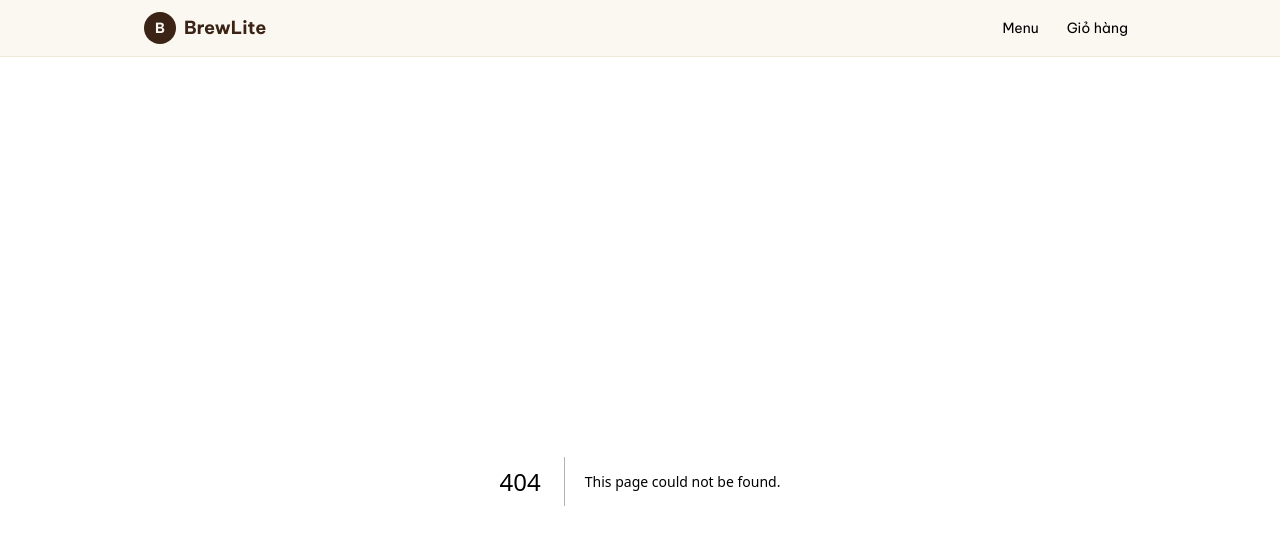
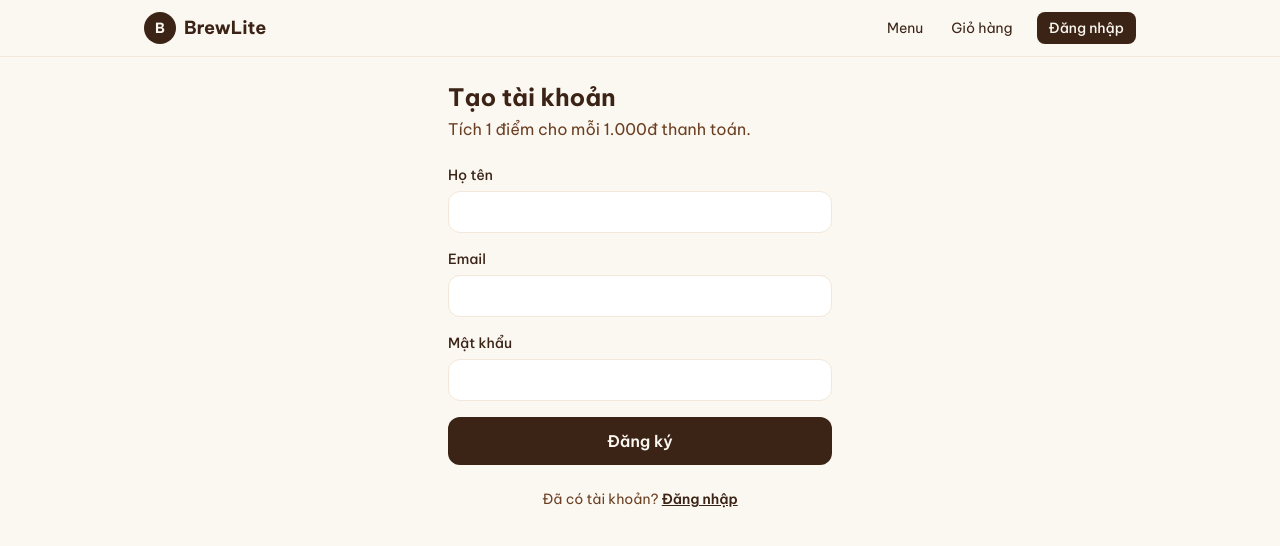
Before and after one commit to PhucLee23/brewlite-assignment1, a Next.js app in the folder frontend/: page /register in a window 1280 px wide. Before the commit this address had no page. Shown: the top 546 px of the page. Built offline with nearby package versions, Linux system fonts and the light colour scheme; no server answers.

Commit message:
feat(auth-ui): trang đăng nhập, đăng ký và nút đăng xuất trên Header

```diff
--- /dev/null
+++ b/frontend/src/app/login/page.tsx
@@ -0,0 +1,10 @@
+import { Suspense } from "react";
+import AuthForm from "@/components/AuthForm";
+
+export default function LoginPage() {
+  return (
+    <Suspense>
+      <AuthForm mode="login" />
+    </Suspense>
+  );
+}
--- /dev/null
+++ b/frontend/src/app/register/page.tsx
@@ -0,0 +1,10 @@
+import { Suspense } from "react";
+import AuthForm from "@/components/AuthForm";
+
+export default function RegisterPage() {
+  return (
+    <Suspense>
+      <AuthForm mode="register" />
+    </Suspense>
+  );
+}
--- /dev/null
+++ b/frontend/src/components/AuthForm.tsx
@@ -0,0 +1,89 @@
+"use client";
+
+import Link from "next/link";
+import { useRouter, useSearchParams } from "next/navigation";
+import { FormEvent, useState } from "react";
+import { ErrorBox, inputClass, primaryButton } from "@/components/ui";
+import { api } from "@/lib/api";
+import type { AuthResponse } from "@/lib/types";
+import { useAuth } from "@/store/auth";
+
+export default function AuthForm({ mode }: { mode: "login" | "register" }) {
+  const router = useRouter();
+  const params = useSearchParams();
+  const setAuth = useAuth((s) => s.setAuth);
+  const [error, setError] = useState<string | null>(null);
+  const [submitting, setSubmitting] = useState(false);
+
+  // Chỉ chấp nhận đường dẫn nội bộ để tránh open redirect
+  const nextParam = params.get("next");
+  const next = nextParam?.startsWith("/") && !nextParam.startsWith("//") ? nextParam : "/";
+  const isLogin = mode === "login";
+
+  async function onSubmit(e: FormEvent<HTMLFormElement>) {
+    e.preventDefault();
+    const form = new FormData(e.currentTarget);
+    setSubmitting(true);
+    setError(null);
+    try {
+      const body = isLogin
+        ? { email: form.get("email"), password: form.get("password") }
+        : { email: form.get("email"), password: form.get("password"), fullName: form.get("fullName") };
+      const res = await api<AuthResponse>(isLogin ? "/auth/login" : "/auth/register", { method: "POST", body });
+      setAuth(res.accessToken, res.user);
+      router.replace(next);
+    } catch (err) {
+      setError((err as Error).message);
+      setSubmitting(false);
+    }
+  }
+
+  const switchHref = `${isLogin ? "/register" : "/login"}${nextParam ? `?next=${encodeURIComponent(next)}` : ""}`;
+
+  return (
+    <div className="mx-auto max-w-sm">
+      <h1 className="text-2xl font-bold">{isLogin ? "Đăng nhập" : "Tạo tài khoản"}</h1>
+      <p className="mb-6 mt-1 text-roast">
+        {isLogin ? "Đăng nhập để đặt đơn và tích điểm." : "Tích 1 điểm cho mỗi 1.000đ thanh toán."}
+      </p>
+      <form onSubmit={onSubmit} className="flex flex-col gap-4">
+        {!isLogin && (
+          <label className="flex flex-col gap-1.5 text-sm font-medium">
+            Họ tên
+            <input name="fullName" required minLength={2} maxLength={100} className={inputClass} autoComplete="name" />
+          </label>
+        )}
+        <label className="flex flex-col gap-1.5 text-sm font-medium">
+          Email
+          <input name="email" type="email" required className={inputClass} autoComplete="email" />
+        </label>
+        <label className="flex flex-col gap-1.5 text-sm font-medium">
+          Mật khẩu
+          <input
+            name="password"
+            type="password"
+            required
+            minLength={isLogin ? 1 : 6}
+            className={inputClass}
+            autoComplete={isLogin ? "current-password" : "new-password"}
+          />
+        </label>
+        {error && <ErrorBox message={error} />}
+        <button type="submit" disabled={submitting} className={primaryButton}>
+          {submitting ? "Đang xử lý..." : isLogin ? "Đăng nhập" : "Đăng ký"}
+        </button>
+      </form>
+      <p className="mt-6 text-center text-sm text-roast">
+        {isLogin ? "Chưa có tài khoản?" : "Đã có tài khoản?"}{" "}
+        <Link href={switchHref} className="font-semibold text-espresso underline">
+          {isLogin ? "Đăng ký" : "Đăng nhập"}
+        </Link>
+      </p>
+      {isLogin && (
+        <p className="mt-4 rounded-xl bg-latte p-3 text-center text-xs text-roast">
+          Tài khoản demo: khach@brewlite.vn / 123456
+        </p>
+      )}
+    </div>
+  );
+}
--- a/frontend/src/components/Header.tsx
+++ b/frontend/src/components/Header.tsx
@@ -1,8 +1,9 @@
 "use client";
 
 import Link from "next/link";
-import { usePathname } from "next/navigation";
+import { usePathname, useRouter } from "next/navigation";
 import { useHydrated } from "@/lib/hooks";
+import { useAuth } from "@/store/auth";
 import { selectCount, useCart } from "@/store/cart";
 
 const NAV_LINK = "rounded-lg px-2 py-1.5 hover:bg-latte";
@@ -12,6 +13,8 @@ const NAV_ACTIVE = "font-semibold underline decoration-2 underline-offset-[6px]"
 export default function Header() {
   const hydrated = useHydrated();
   const count = useCart(selectCount);
+  const { user, logout } = useAuth();
+  const router = useRouter();
   const pathname = usePathname();
 
   const navClass = (active: boolean) => (active ? `${NAV_LINK} ${NAV_ACTIVE}` : NAV_LINK);
@@ -50,6 +53,28 @@ export default function Header() {
               </span>
             )}
           </Link>
+          {hydrated &&
+            (user ? (
+              <div className="flex items-center gap-2 sm:ml-1 sm:border-l sm:border-latte sm:pl-3">
+                <span className="hidden text-right leading-tight sm:block">
+                  <span className="block font-medium">{user.fullName}</span>
+                  <span className="block text-xs text-roast">{user.loyaltyPoints} điểm thưởng</span>
+                </span>
+                <button
+                  onClick={() => {
+                    logout();
+                    router.push("/");
+                  }}
+                  className="rounded-lg px-2 py-1.5 text-roast hover:bg-latte"
+                >
+                  Đăng xuất
+                </button>
+              </div>
+            ) : (
+              <Link href="/login" className="ml-1 rounded-lg bg-espresso px-3 py-1.5 font-medium text-foam hover:bg-roast">
+                Đăng nhập
+              </Link>
+            ))}
         </nav>
       </div>
     </header>
```
